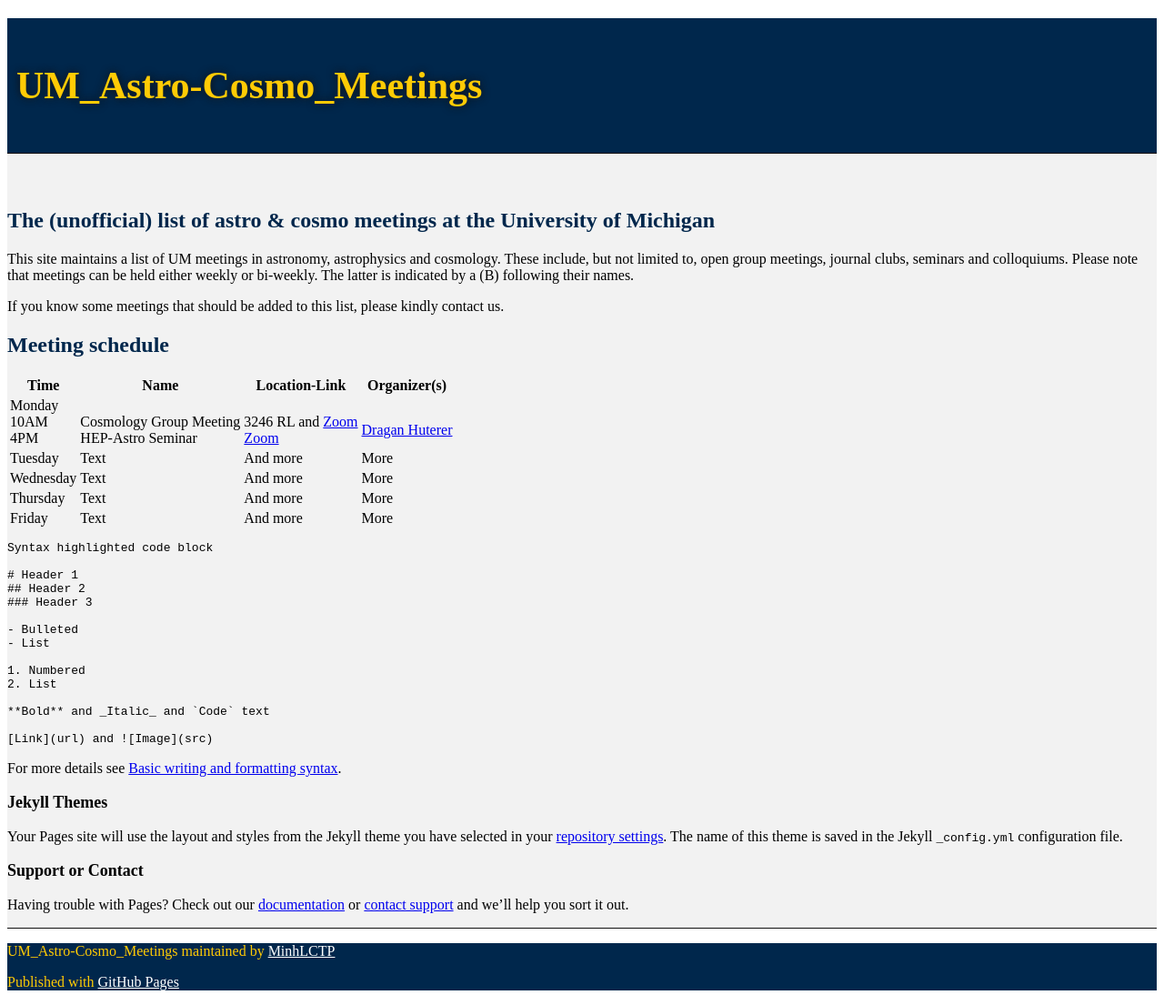
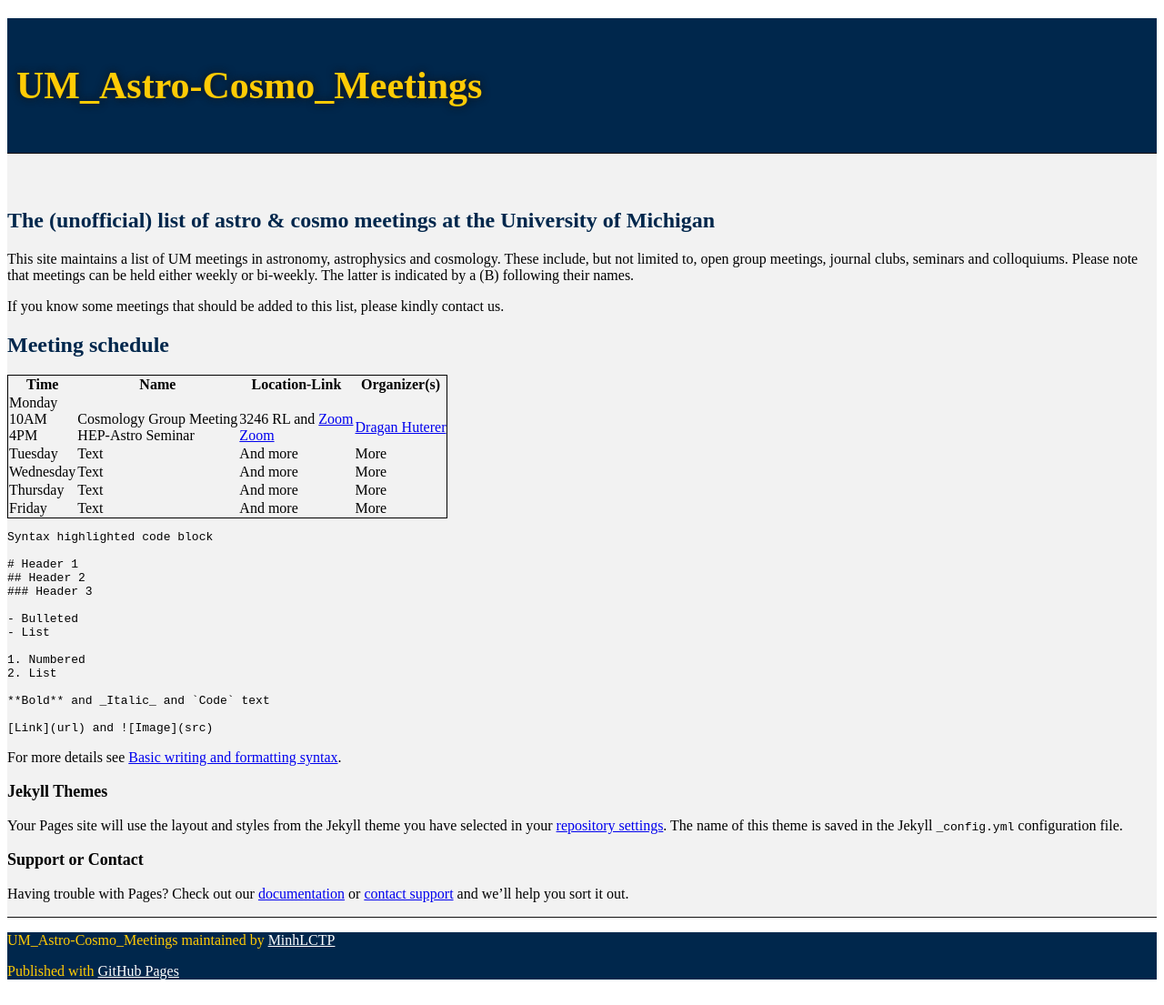
Before and after one commit to MinhLCTP/UM_Astro-Cosmo_Meetings, a Jekyll site: the page built from index.md, in a window 1280 px wide. Shown: the whole page at 91% size. Built offline with Jekyll 4.4.1, drawn with Linux system fonts in a browser that asks for light colours; our own code applies the rules of GitHub Pages for plain Markdown files; the repository's description, which GitHub fills in, is left out.

Commit message:
Add table border

```diff
--- a/assets/css/style.css
+++ b/assets/css/style.css
@@ -66,3 +66,9 @@
 #footer_wrap a {
 	color: #FFFFFF;
 }
+
+table {
+  border-collapse: collapse;
+  border-spacing: 0;
+  border: 1px solid black
+}
```
